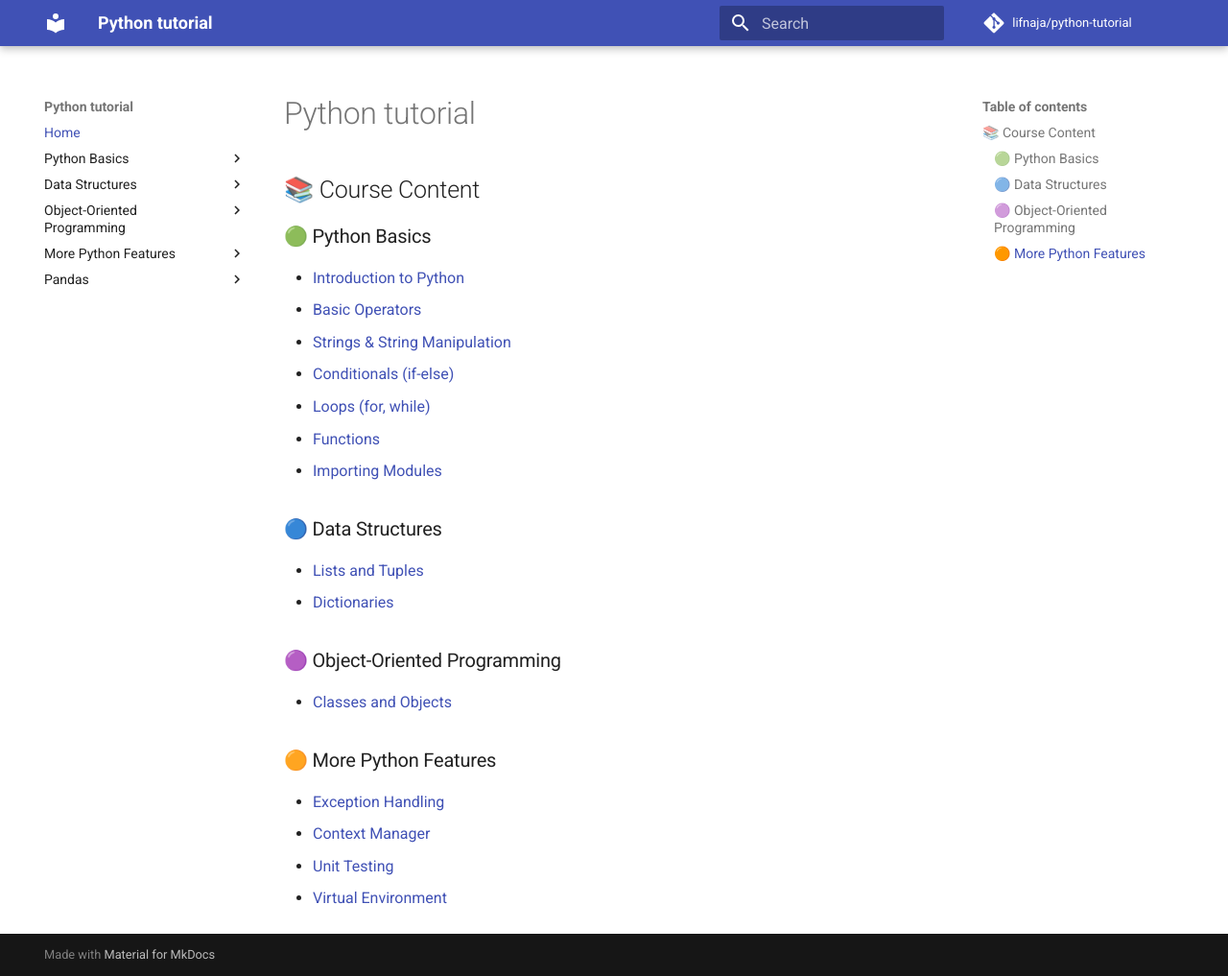
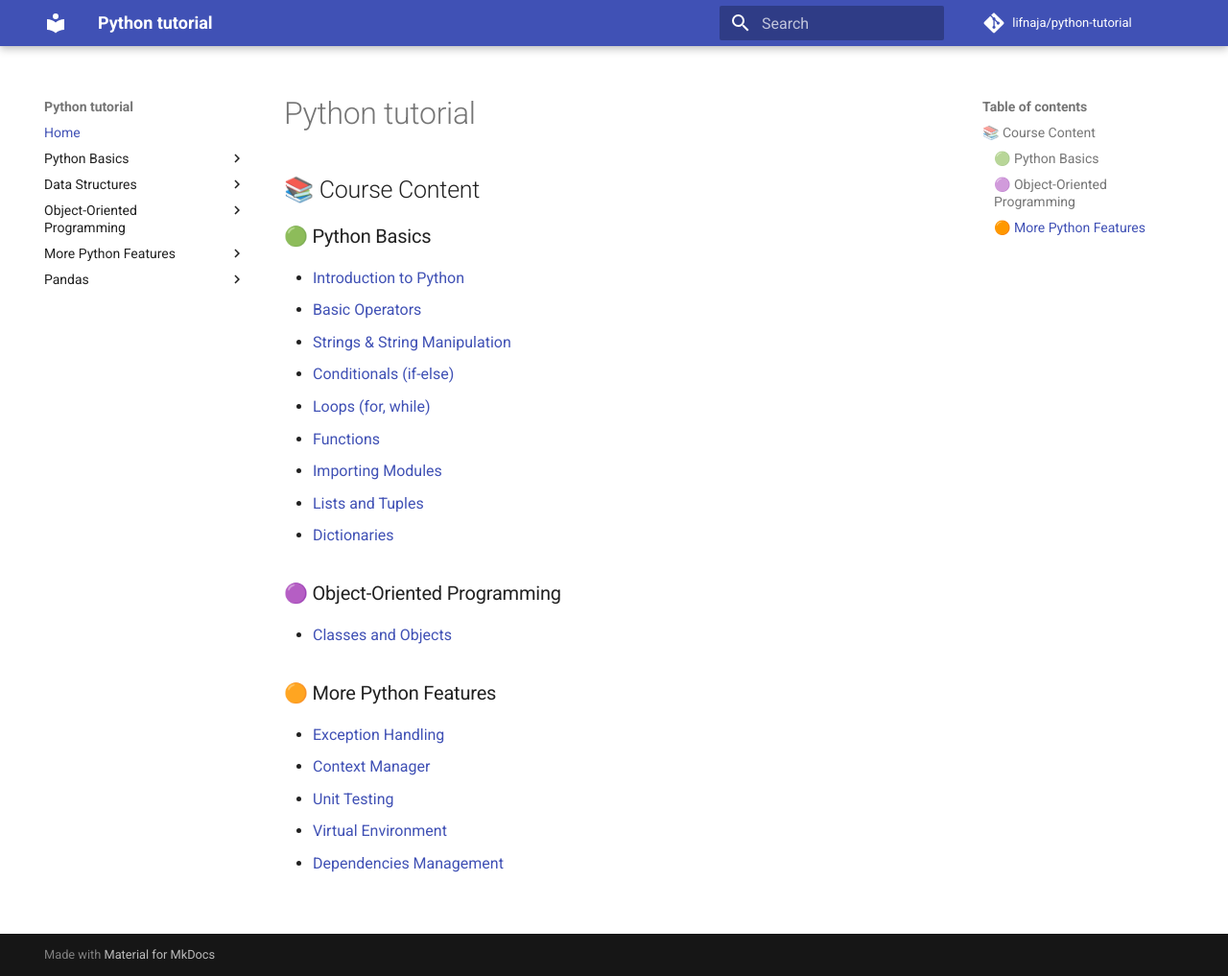
Before and after one commit to lifnaja/python-tutorial, an MkDocs documentation site: the page built from docs/index.md, in a window 1280 px wide and 1017 px high. Shown: the whole window at 96% size. Built offline with MkDocs 1.6.1 and Material for MkDocs 9.7.7, drawn with Linux system fonts in a browser that asks for light colours; comment, search, counter and statistics services are not loaded.

Commit message:
restructure file

````diff
--- a/docs/index.md
+++ b/docs/index.md
@@ -1,32 +1,24 @@
 # Python tutorial
-
-<!-- ```py linenums="1"
-def say_hi()
-  print("Good Morning")
-
-sayhi()
-``` -->
 
 ## 📚 Course Content
 
 ### 🟢 Python Basics
-- [Introduction to Python](python/1_basic_python.md)
-- [Basic Operators](python/2_basic_operators.md)
-- [Strings & String Manipulation](python/3_strings.md)
-- [Conditionals (if-else)](python/4_conditionals.md)
-- [Loops (for, while)](python/5_loops.md)
-- [Functions](python/function.md)
-- [Importing Modules](python/importing_modules.md)
-
-### 🔵 Data Structures
-- [Lists and Tuples](python/lists_tuples.md)
-- [Dictionaries](python/dictionaries.md)
+- [Introduction to Python](python/python-basic/basic_python.md)
+- [Basic Operators](python/python-basic/basic_operators.md)
+- [Strings & String Manipulation](python/python-basic/strings.md)
+- [Conditionals (if-else)](python/python-basic/conditionals.md)
+- [Loops (for, while)](python/python-basic/loops.md)
+- [Functions](python/python-basic/function.md)
+- [Importing Modules](python/python-basic/importing_modules.md)
+- [Lists and Tuples](python/python-basic/lists_tuples.md)
+- [Dictionaries](python/python-basic/dictionaries.md)
 
 ### 🟣 Object-Oriented Programming
-- [Classes and Objects](python/classes_and_objects.md)
+- [Classes and Objects](python/oop/classes_and_objects.md)
 
 ### 🟠 More Python Features
-- [Exception Handling](python/exception_handling.md)
-- [Context Manager](python/context_manager.md)
-- [Unit Testing](python/unit_test.md)
-- [Virtual Environment](python/virtual_environment.md)
+- [Exception Handling](python/more-features/exception_handling.md)
+- [Context Manager](python/more-features/context_manager.md)
+- [Unit Testing](python/more-features/unit_test.md)
+- [Virtual Environment](python/more-features/virtual_environment.md)
+- [Dependencies Management](python/more-features/dependencies_management.md)
````
Also changed, not shown: docs/python/more-features/dependencies_management.md (added, +6 -0 lines), docs/python/more-features/virtual_environment.md (renamed from docs/python/virtual_environment.md, +0 -4 lines), docs/python/oop/classes_and_objects.md (renamed from docs/python/classes_and_objects.md, +1 -5 lines), docs/python/more-features/context_manager.md (renamed from docs/python/context_manager.md), docs/python/more-features/exception_handling.md (renamed from docs/python/exception_handling.md), docs/python/more-features/unit_test.md (renamed from docs/python/unit_test.md), docs/python/python-basic/basic_operators.md (renamed from docs/python/2_basic_operators.md), docs/python/python-basic/basic_python.md (renamed from docs/python/1_basic_python.md), docs/python/python-basic/conditionals.md (renamed from docs/python/4_conditionals.md), docs/python/python-basic/dictionaries.md (renamed from docs/python/dictionaries.md), docs/python/python-basic/function.md (renamed from docs/python/function.md), docs/python/python-basic/importing_modules.md (renamed from docs/python/importing_modules.md), docs/python/python-basic/lists_tuples.md (renamed from docs/python/lists_tuples.md), docs/python/python-basic/loops.md (renamed from docs/python/loops.md), 1 more files.
